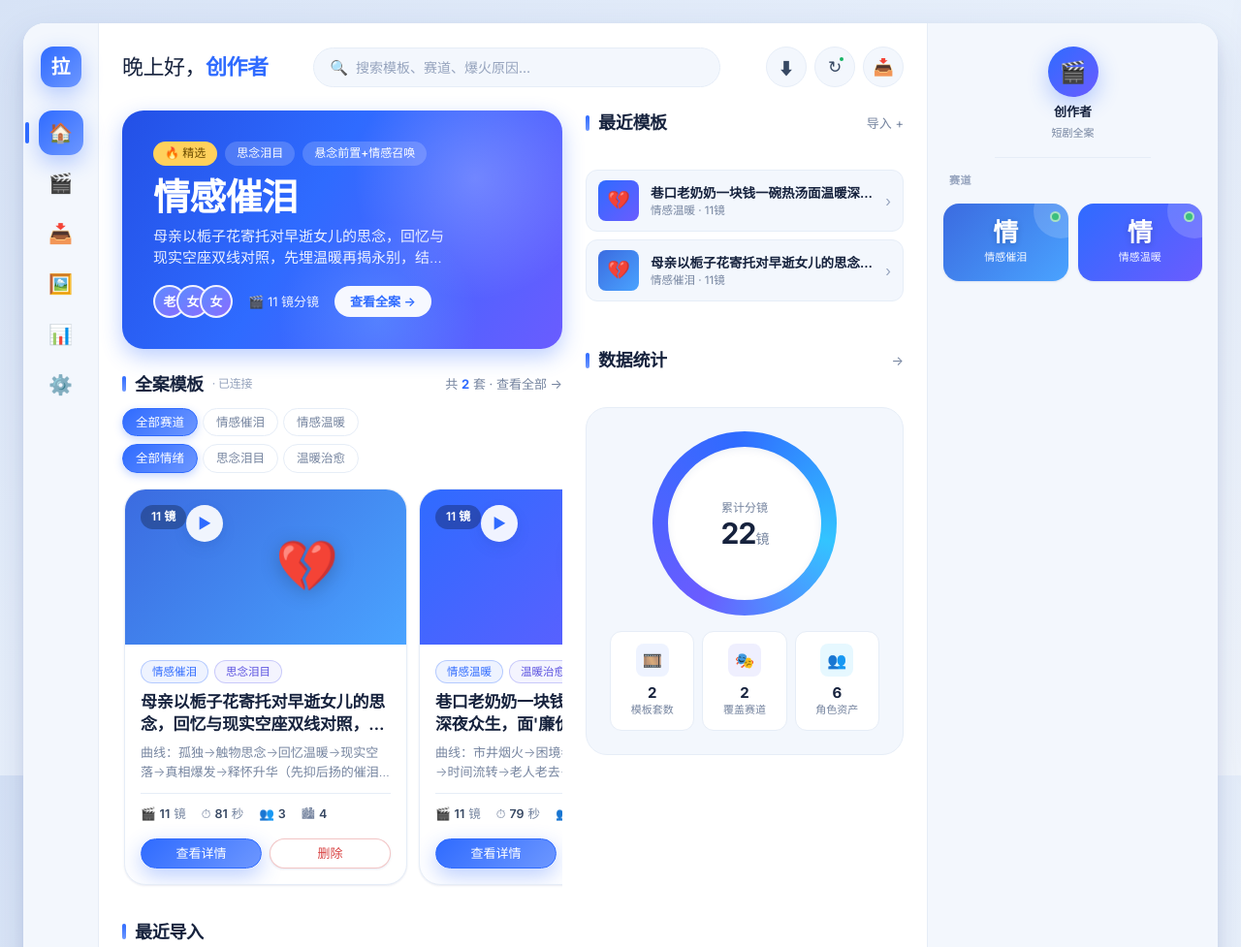
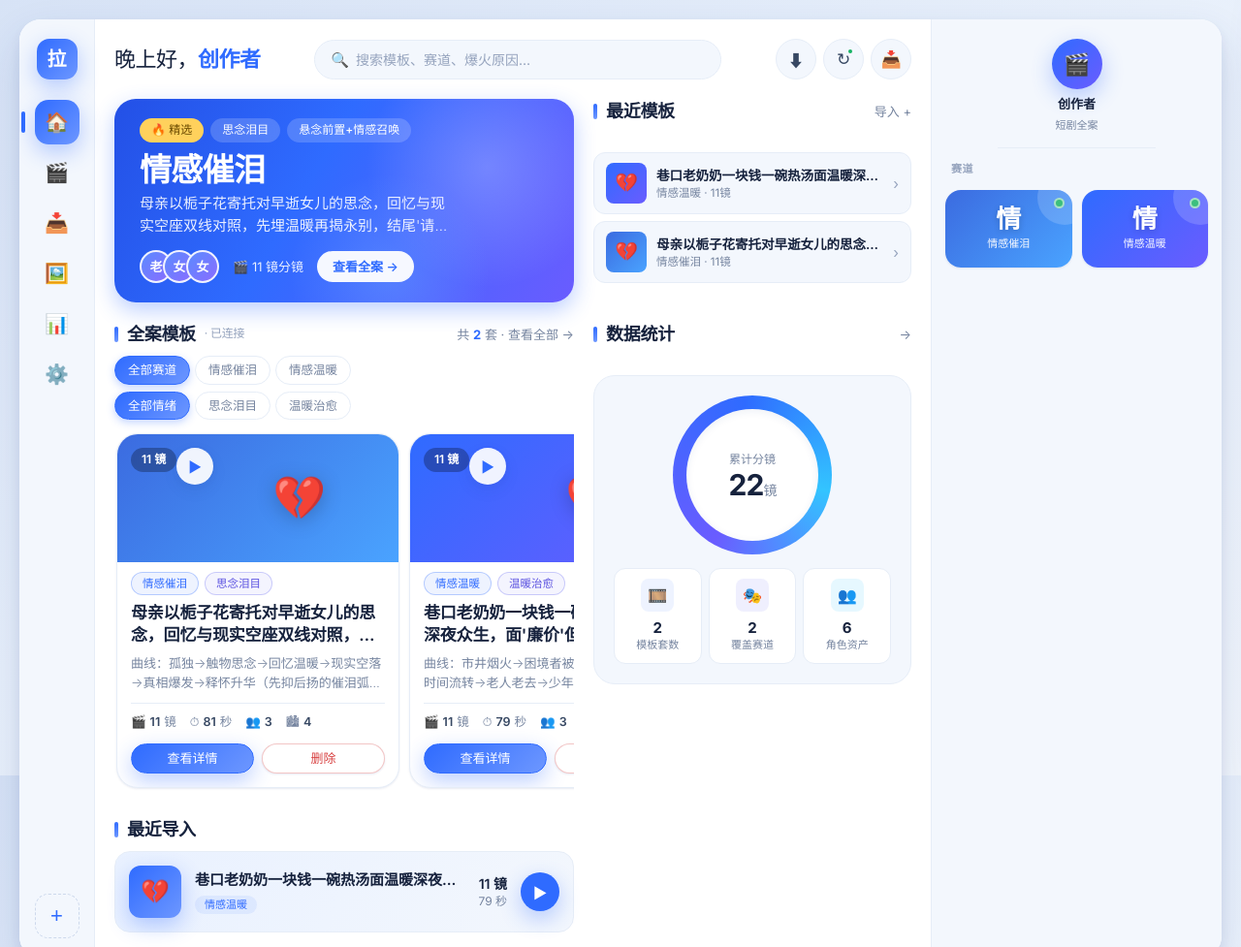
Before and after one commit to laijliang/drama-template-hub, a plain HTML site: page index.html in a window 1280 px wide. Shown: the top 977 px of the page at 97% size. Drawn offline with Linux system fonts and the light colour scheme.

Commit message:
紧凑化布局：整体间距缩约15%、降低 Hero/卡片/环形高度，100% 缩放下一屏显示更多（接近 90% 密度）

```diff
--- a/index.html
+++ b/index.html
@@ -47,8 +47,8 @@
     --mono: "JetBrains Mono", "SF Mono", ui-monospace, monospace;
 
     /* Spacing */
-    --sp-xs: 4px; --sp-sm: 8px; --sp-md: 12px; --sp-lg: 16px;
-    --sp-xl: 24px; --sp-xxl: 32px; --sp-huge: 48px; --sp-section: 64px;
+    --sp-xs: 4px; --sp-sm: 7px; --sp-md: 10px; --sp-lg: 14px;
+    --sp-xl: 20px; --sp-xxl: 26px; --sp-huge: 38px; --sp-section: 50px;
 
     /* Radius */
     --r-xs: 4px; --r-sm: 6px; --r-md: 8px; --r-lg: 12px; --r-xl: 16px; --r-2xl: 22px; --r-pill: 9999px;
@@ -85,7 +85,7 @@
     display: grid;
     grid-template-columns: 78px minmax(0, 1fr) 300px;
     overflow: hidden;
-    min-height: calc(100vh - 48px);
+    min-height: calc(100vh - 40px);
     opacity: 0; animation: fadeIn 0.5s ease forwards;
   }
   @keyframes fadeIn { from { opacity: 0; transform: translateY(6px); } to { opacity: 1; transform: translateY(0); } }
@@ -174,8 +174,8 @@
     position: relative; overflow: hidden;
     border-radius: var(--r-2xl);
     background: linear-gradient(120deg, #2350e6 0%, #2f6bff 42%, #6a5cff 100%);
-    color: #fff; padding: var(--sp-xxl);
-    min-height: 236px;
+    color: #fff; padding: var(--sp-xl) var(--sp-xxl);
+    min-height: 184px;
     display: flex; flex-direction: column; justify-content: center;
     box-shadow: var(--shadow-primary);
   }
@@ -185,7 +185,7 @@
   .hero .h-badges { display: flex; gap: var(--sp-sm); flex-wrap: wrap; margin-bottom: var(--sp-md); }
   .h-badge { font-size: 12px; font-weight: 500; padding: 4px 12px; border-radius: var(--r-pill); background: rgba(255,255,255,0.18); backdrop-filter: blur(4px); color: #fff; }
   .h-badge.hot { background: #ffd15c; color: #6b4b00; }
-  .hero h1 { font-size: 38px; font-weight: 600; letter-spacing: -0.8px; line-height: 1.1; margin-bottom: 8px; }
+  .hero h1 { font-size: 33px; font-weight: 600; letter-spacing: -0.7px; line-height: 1.1; margin-bottom: 6px; }
   .hero .h-sub { font-size: 15px; font-weight: 300; color: rgba(255,255,255,0.9); max-width: 78%; line-height: 1.5; margin-bottom: var(--sp-lg); display: -webkit-box; -webkit-line-clamp: 2; -webkit-box-orient: vertical; overflow: hidden; }
   .hero .h-foot { display: flex; align-items: center; gap: var(--sp-lg); }
   .avatar-stack { display: flex; }
@@ -221,14 +221,14 @@
   .card:hover { transform: translateY(-4px); box-shadow: var(--shadow-lg); border-color: rgba(47,107,255,0.25); }
   @keyframes cardIn { from { opacity: 0; transform: translateY(10px); } to { opacity: 1; transform: translateY(0); } }
   .card-cover {
-    position: relative; height: 160px; padding: var(--sp-lg);
+    position: relative; height: 132px; padding: var(--sp-lg);
     display: flex; align-items: flex-start; justify-content: space-between;
     color: #fff;
   }
-  .card-cover .cover-emoji { font-size: 52px; filter: drop-shadow(0 4px 10px rgba(0,0,0,0.22)); align-self: center; margin: 0 auto; }
+  .card-cover .cover-emoji { font-size: 44px; filter: drop-shadow(0 4px 10px rgba(0,0,0,0.22)); align-self: center; margin: 0 auto; }
   .card-cover .cover-play { width: 38px; height: 38px; border-radius: 50%; background: rgba(255,255,255,0.92); color: var(--primary); display: flex; align-items: center; justify-content: center; font-size: 15px; box-shadow: var(--shadow-md); }
   .card-cover .cover-shot { font-size: 12px; font-weight: 600; background: rgba(0,0,0,0.28); padding: 4px 11px; border-radius: var(--r-pill); backdrop-filter: blur(3px); }
-  .card-body { padding: var(--sp-lg) var(--sp-lg) var(--sp-lg); }
+  .card-body { padding: var(--sp-md) var(--sp-lg) var(--sp-lg); }
   .card-badges { display: flex; gap: 6px; flex-wrap: wrap; margin-bottom: var(--sp-sm); }
   .card-badge { font-size: 11.5px; font-weight: 500; padding: 3px 11px; border-radius: var(--r-pill); border: 1px solid var(--hairline); color: var(--ink-mute); background: var(--canvas-soft); }
   .card-badge.track { border-color: rgba(47,107,255,0.3); color: var(--primary); background: var(--primary-bg); }
@@ -287,11 +287,11 @@
   .stat-panel { background: var(--canvas-soft); border: 1px solid var(--hairline); border-radius: var(--r-2xl); padding: var(--sp-xl); }
   .ring-wrap { display: flex; justify-content: center; margin-bottom: var(--sp-lg); }
   .ring {
-    width: 190px; height: 190px; border-radius: 50%; position: relative;
+    width: 164px; height: 164px; border-radius: 50%; position: relative;
     display: grid; place-items: center;
     background: conic-gradient(from 210deg, #6a5cff, #2f6bff 40%, #33c4ff 70%, #6a5cff);
   }
-  .ring::before { content: ""; position: absolute; inset: 16px; background: var(--canvas); border-radius: 50%; box-shadow: inset 0 2px 8px rgba(30,64,140,0.08); }
+  .ring::before { content: ""; position: absolute; inset: 14px; background: var(--canvas); border-radius: 50%; box-shadow: inset 0 2px 8px rgba(30,64,140,0.08); }
   .ring-in { position: relative; text-align: center; }
   .ring-in .rl { font-size: 12px; color: var(--ink-mute); margin-bottom: 2px; }
   .ring-in .rn { font-size: 30px; font-weight: 700; letter-spacing: -1px; color: var(--ink); line-height: 1; }
```
